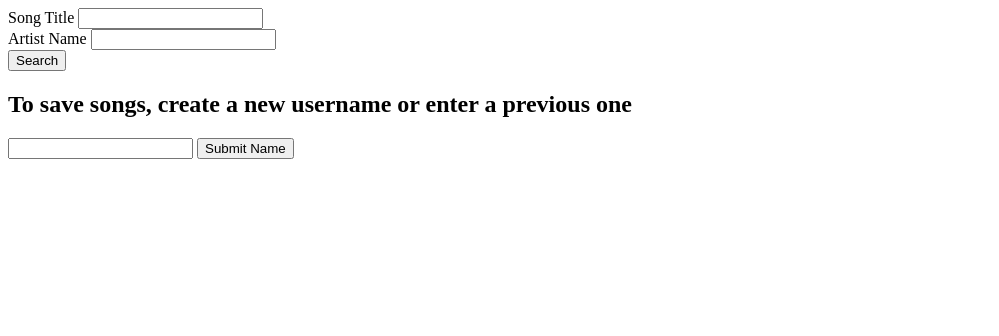
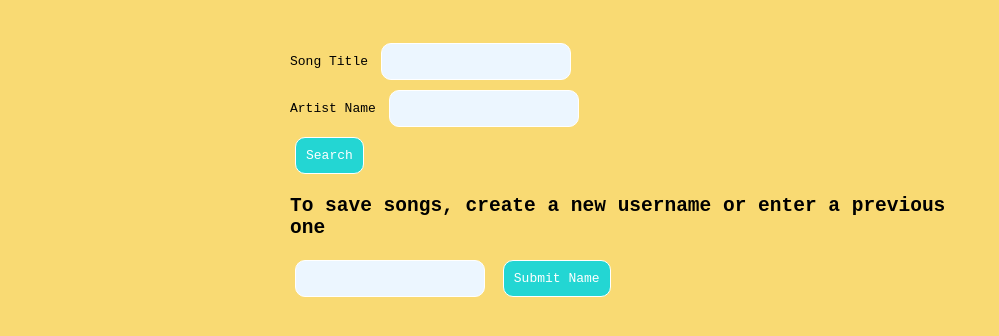
Before and after one commit to alliecaton/jsmusicrandomizer, a plain HTML site: page index.html in a window 1280 px wide. Shown: the whole page, without its empty margins (0-999 px from the left). Drawn offline with Linux system fonts and the light colour scheme.

Commit message:
lots of css

```diff
--- a/index.html
+++ b/index.html
@@ -8,6 +8,7 @@
     <link rel="stylesheet" href="style.css">
 </head>
 <body>
+<div class="wrapper-div">
 
     <form id="song-search">
         <label>Song Title</label>
@@ -16,7 +17,7 @@
         <label>Artist Name</label>
         <input id="artist-input-field" type="text">
         <br>
-        <input type="submit" value="Search">
+        <input type="submit" class="submit-button" value="Search">
     </form>
 
 
@@ -30,18 +31,19 @@
     <form id="username">
         <h2>To save songs, create a new username or enter a previous one</h2>
         <input id="name-field" type="text">
-        <input id="name-submit" type="submit" value="Submit Name">
+        <input id="name-submit" class="submit-button" type="submit" value="Submit Name">
     </form>
 
     <div class="song-add" id="song-div">
 
         <form id="song-add">
-            <input id="song-input-field" type="submit" value="Add Song">
+            <input id="song-input-field" class="submit-button" type="submit" value="Add Song">
         </form>
 
         <div class="header">
-            <h2 id="saved-songs-title">Saved Songs
+            <h2 id="saved-songs-title">
             <img class="song-add-header" src="imgs/music-note.gif">
+            Saved Songs
         </h2>
         </div>
 
@@ -56,6 +58,7 @@
     <script src="users.js"></script> -->
     <script src="index.js"></script>
 
+    </div>
 </body>
 
 </html>
--- a/style.css
+++ b/style.css
@@ -1,13 +1,77 @@
+/* general/global stuff */
+body {
+    padding: 30px;
+    background-color: rgb(249, 218, 115);
+    font-family: monospace;
+}
 
+.wrapper-div {
+    margin: 0 auto;
+    max-width: 700px;
 
+}
+
+img {
+    vertical-align: middle;
+    width: 30px;
+}
+
+/* animation */
+a:hover {
+    color: rgb(204, 213, 213);
+    text-align: center;
+      /* text-decoration: underline; */
+      font-family: monospace;
+      animation: colorRotate 3s linear 0s infinite;
+    }
+
+    @keyframes colorRotate {
+      from {
+        color: #6666ff;
+      }
+      10% {
+        color: #0099ff;
+      }
+      75% {
+        color: #ff3399;
+      }
+      100% {
+        color: #6666ff;
+      }
+    }
+
+.flash p {
+    color: red;
+}
+
+/* specifics */
 
 .song-add {
     display: none;
 }
 
-img {
-    vertical-align: bottom;
-    max-width: 10%;
-    height: auto;
+.submit-button {
+    background-color:#23d6d3;
+	border-radius: 10px;
+	border: 1px solid #ffffff;
+	cursor: pointer;
+	color:#ffffff;
+	font-family: monospace;
+	font-size: 13px;
+	/* padding: 10px 50px; */
+	text-decoration: none;
+    /* margin: 5px; */
+}
 
+input {
+    background-color:rgb(236, 246, 255);
+	border-radius: 10px;
+	border: 1px solid #ffffff;
+	cursor: pointer;
+	color:#17125b;
+	font-family: monospace;
+	font-size: 13px;
+	padding: 10px 10px;
+	text-decoration: none;
+    margin: 5px;
 }
```
